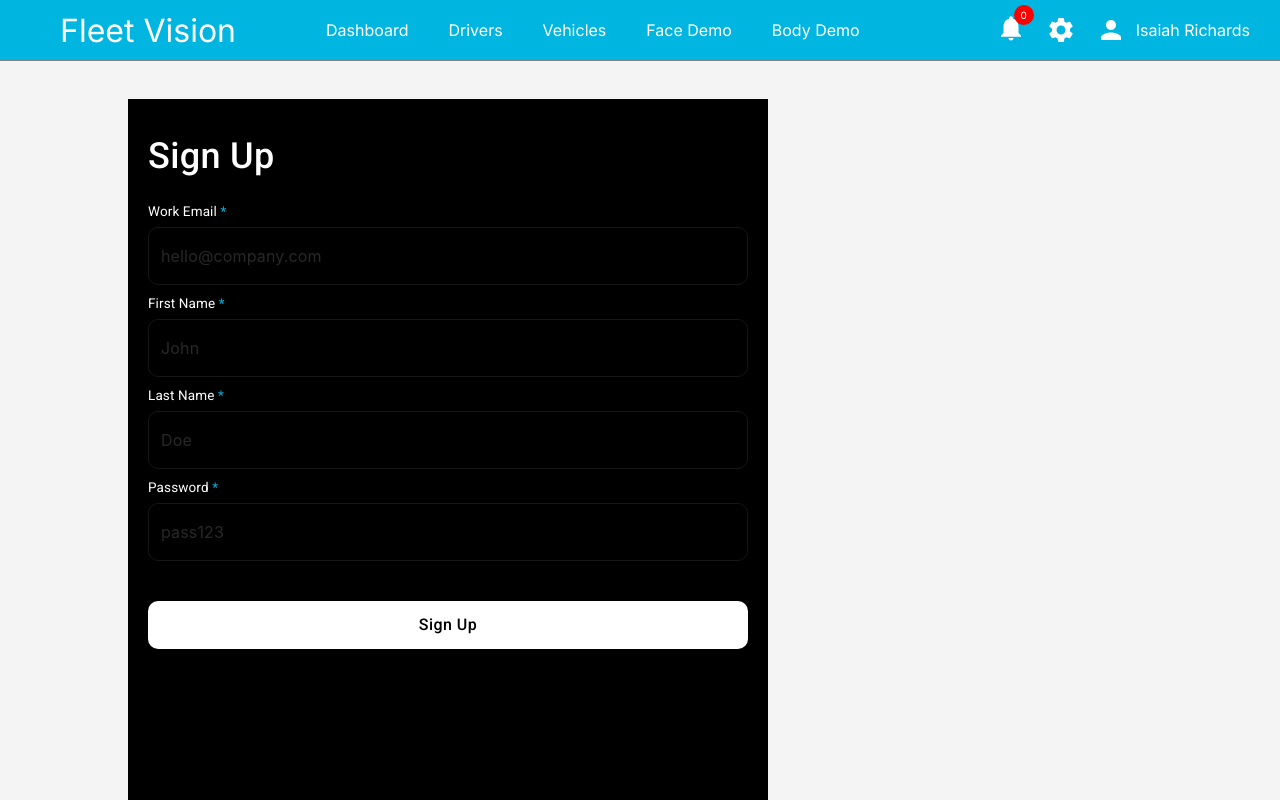
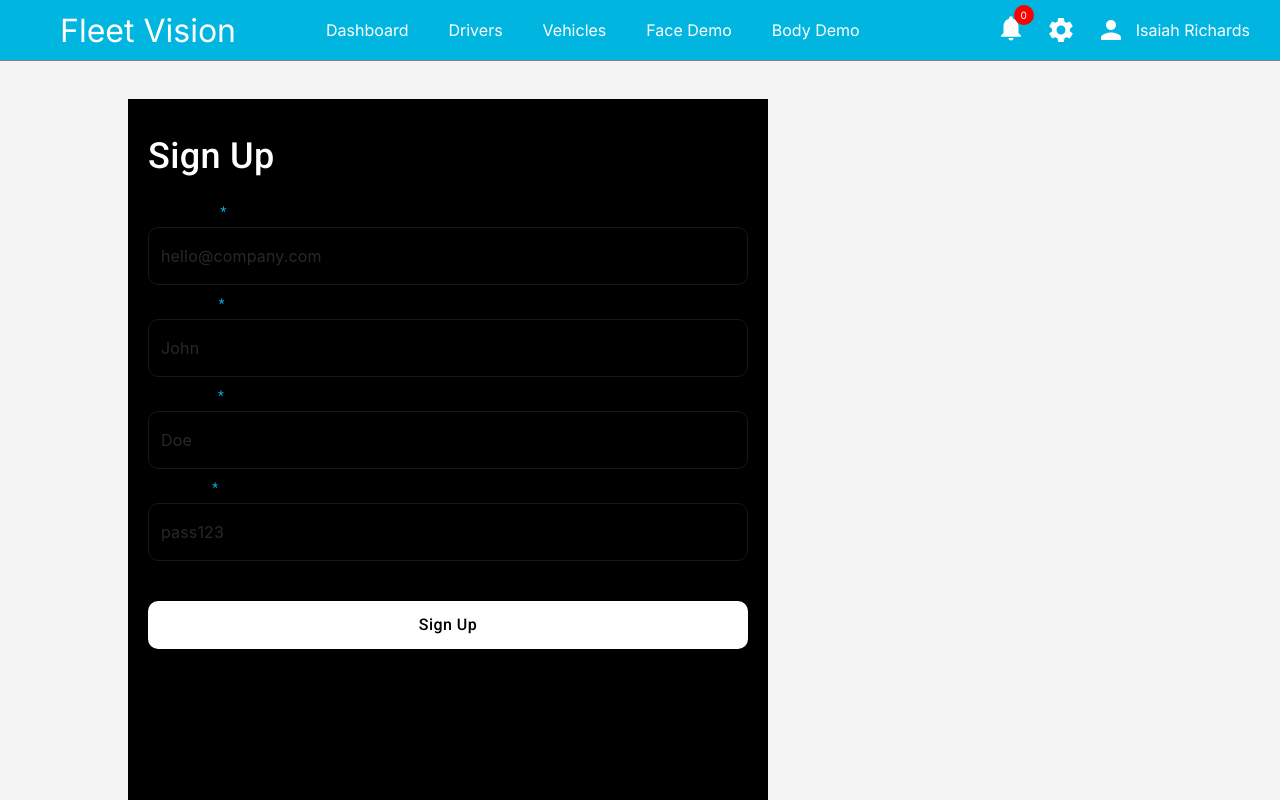
Before and after one commit to isaiahrichard/fleet-vision, a Next.js app: page /signup in a window 1280 px wide. Built offline with nearby package versions, Linux system fonts and the light colour scheme.

Commit message:
styling issue

```diff
--- a/src/app/demo/page.module.css
+++ b/src/app/demo/page.module.css
@@ -5,6 +5,7 @@
   display: flex;
   flex-direction: row;
   justify-content: space-evenly;
+  margin-bottom: 50px;
 }
 
 .liveClasBox {
--- a/src/components/common/FormItemTextField.tsx
+++ b/src/components/common/FormItemTextField.tsx
@@ -83,7 +83,7 @@ export default function FormTextField({
       <InputLabel
         shrink
         htmlFor="bootstrap-input"
-        style={{ color: "white", fontSize: "18px" }}
+        style={{ color: "black", fontSize: "18px" }}
       >
         {labelName === "Search" ? (
           ""
```
